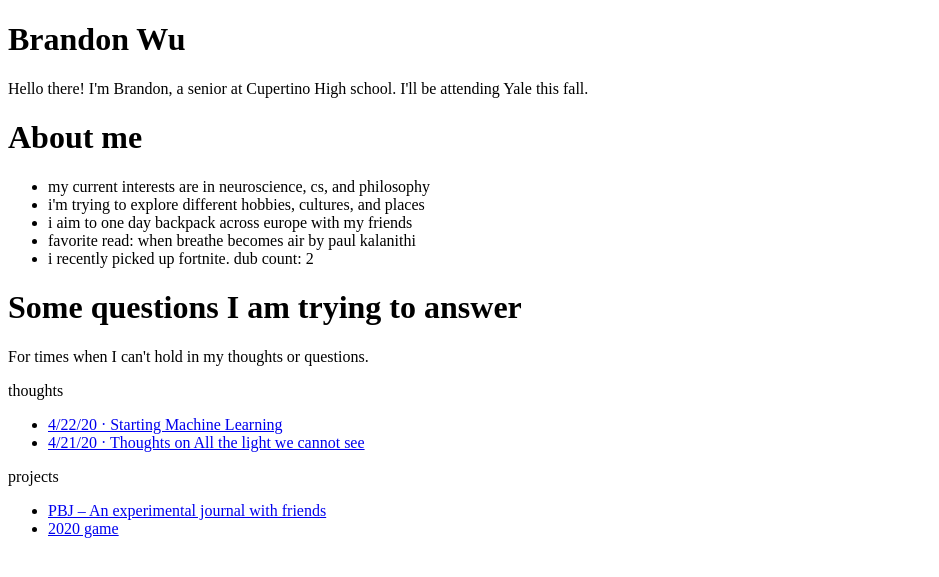
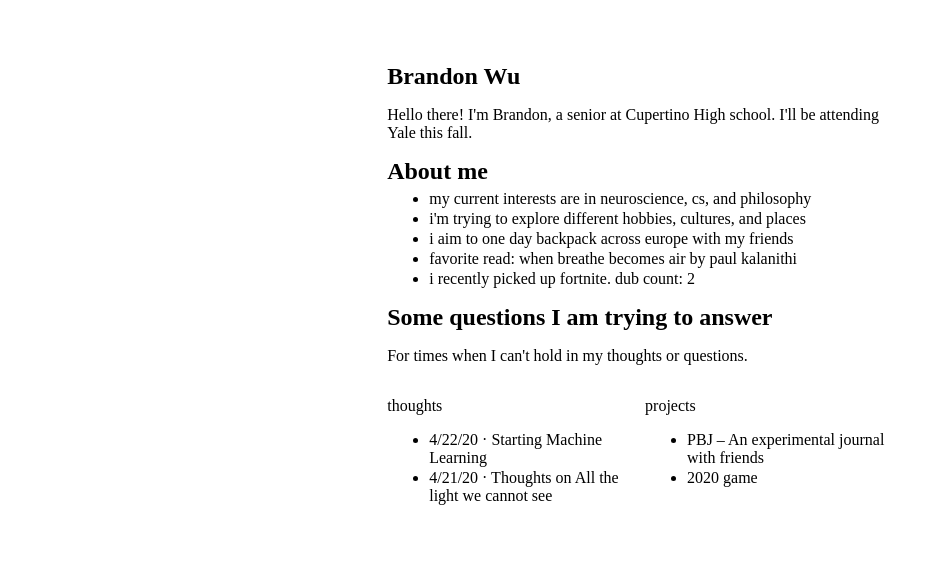
Before and after one commit to brandonlwu/brandon_blog, a Jekyll site: the page built from index.markdown, in a window 1280 px wide. Shown: the top 577 px of the page, without its empty margins (0-939 px from the left). Built offline with Jekyll 4.4.1, drawn with Linux system fonts in a browser that asks for light colours.

Commit message:
initial commit

```diff
--- a/_layouts/default.html
+++ b/_layouts/default.html
@@ -2,7 +2,7 @@
 <html>
   <head>
     <meta charset="utf-8">
-    <link rel="stylesheet" href="{{site.baseurl}}/assets/css/main.css"/>
+    <link rel="stylesheet" href="{{ 'assets/css/main.css' | relative_url }}"/>
   </head>
   <body>
     <div class = "container">
```
